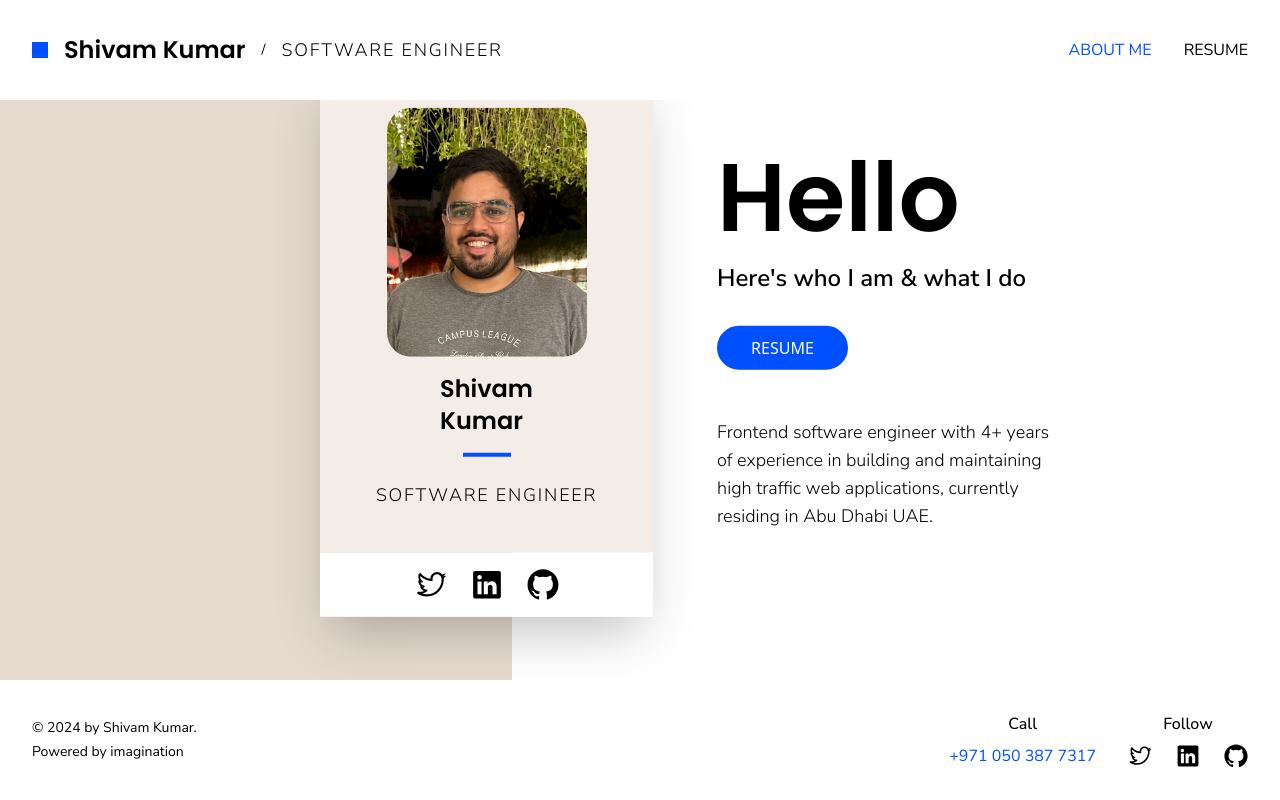
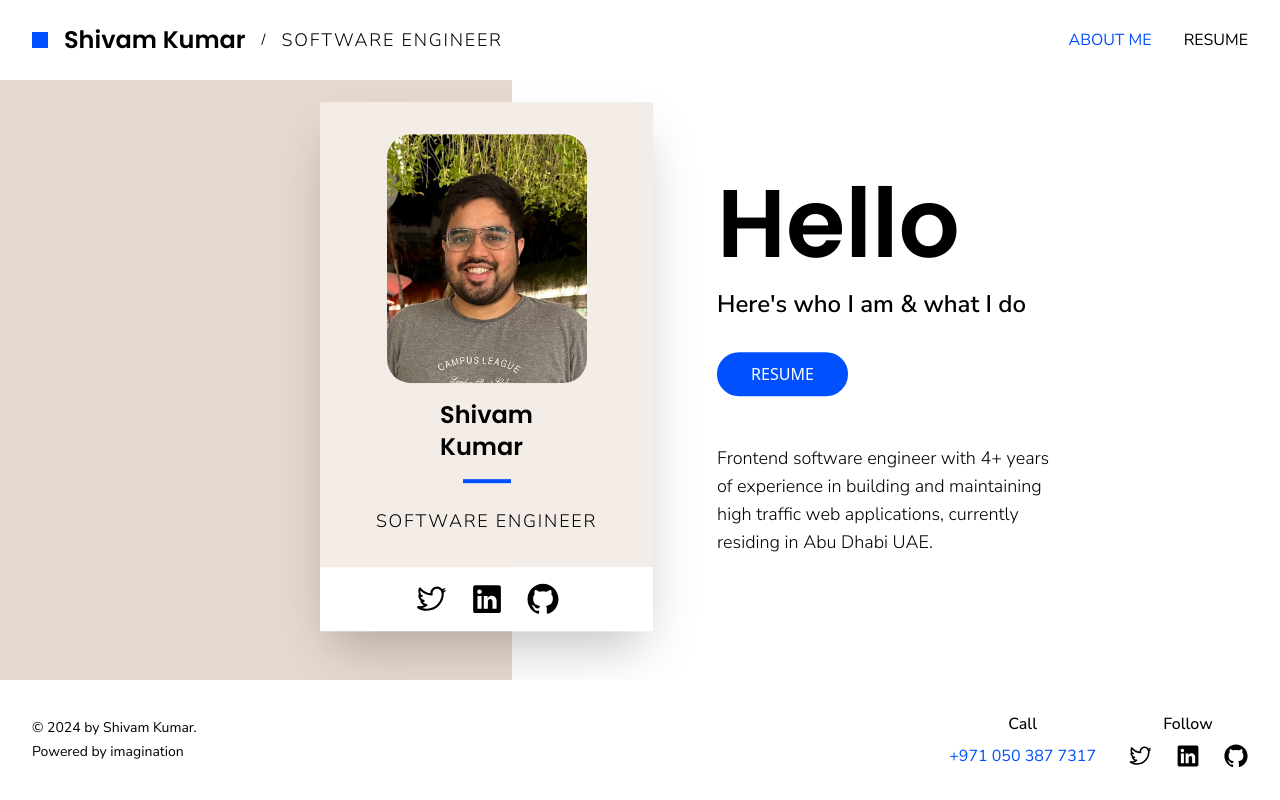
Before and after one commit to riverrz/portfolio, a Next.js app: page / in a window 1280 px wide. Built offline with nearby package versions, Linux system fonts and the light colour scheme.

Commit message:
Fix height issue

```diff
--- a/src/app/(home)/components/personal-floating-card.tsx
+++ b/src/app/(home)/components/personal-floating-card.tsx
@@ -14,7 +14,7 @@ interface Props {
 export const PersonalFloatingCard = ({ className }: Props) => {
   return (
     <Card className={className}>
-      <div className="py-6 px-11 sm:py-11 flex flex-col justify-center items-center bg-accentLight">
+      <div className="py-6 px-11 sm:py-8 flex flex-col justify-center items-center bg-accentLight">
         <div className="relative mb-4">
           <Image
             src={PersonalPic}
--- a/src/app/(home)/page.tsx
+++ b/src/app/(home)/page.tsx
@@ -7,7 +7,7 @@ export default function Home() {
   return (
     <div className="h-full w-full flex flex-col md:flex-row">
       <div className="h-full order-2 flex-grow md:order-1 md:flex-grow-0 md:basis-2/5 bg-accent relative">
-        <div className="relative md:absolute min-w-[60vw] md:top-[50%] md:right-0 md:translate-x-[75%] md:translate-y-[-50%] flex items-center flex-col md:gap-10 md:flex-row">
+        <div className="relative md:absolute min-w-[60vw] md:top-[50%] md:right-0 md:translate-x-[75%] md:translate-y-[-45%] flex items-center flex-col md:gap-10 md:flex-row">
           <PersonalFloatingCard className="h-[480px] md:h-auto w-[90%] absolute translate-y-[-25%] sm:translate-y-0 sm:static" />
           <div className="mt-[450px] md:mt-0 self-start w-full p-6 mx-auto sm:self-auto">
             <p className="font-primary text-5xl md:text-8xl font-bold mb-4 ">
--- a/src/app/components/layouts/nav-bar/nav-bar.tsx
+++ b/src/app/components/layouts/nav-bar/nav-bar.tsx
@@ -11,7 +11,7 @@ export const NavBar = () => {
   const pathname = usePathname();
 
   return (
-    <nav className="fixed h-[100px] bg-white w-full flex items-center justify-between p-6 sm:p-8 font-secondary z-10">
+    <nav className="fixed h-[80px] bg-white w-full flex items-center justify-between p-6 sm:p-8 font-secondary z-10">
       <div className="flex items-center flex-wrap gap-x-4 gap-y-2">
         <Badge />
         <p className="text-xl sm:text-2xl">
```
